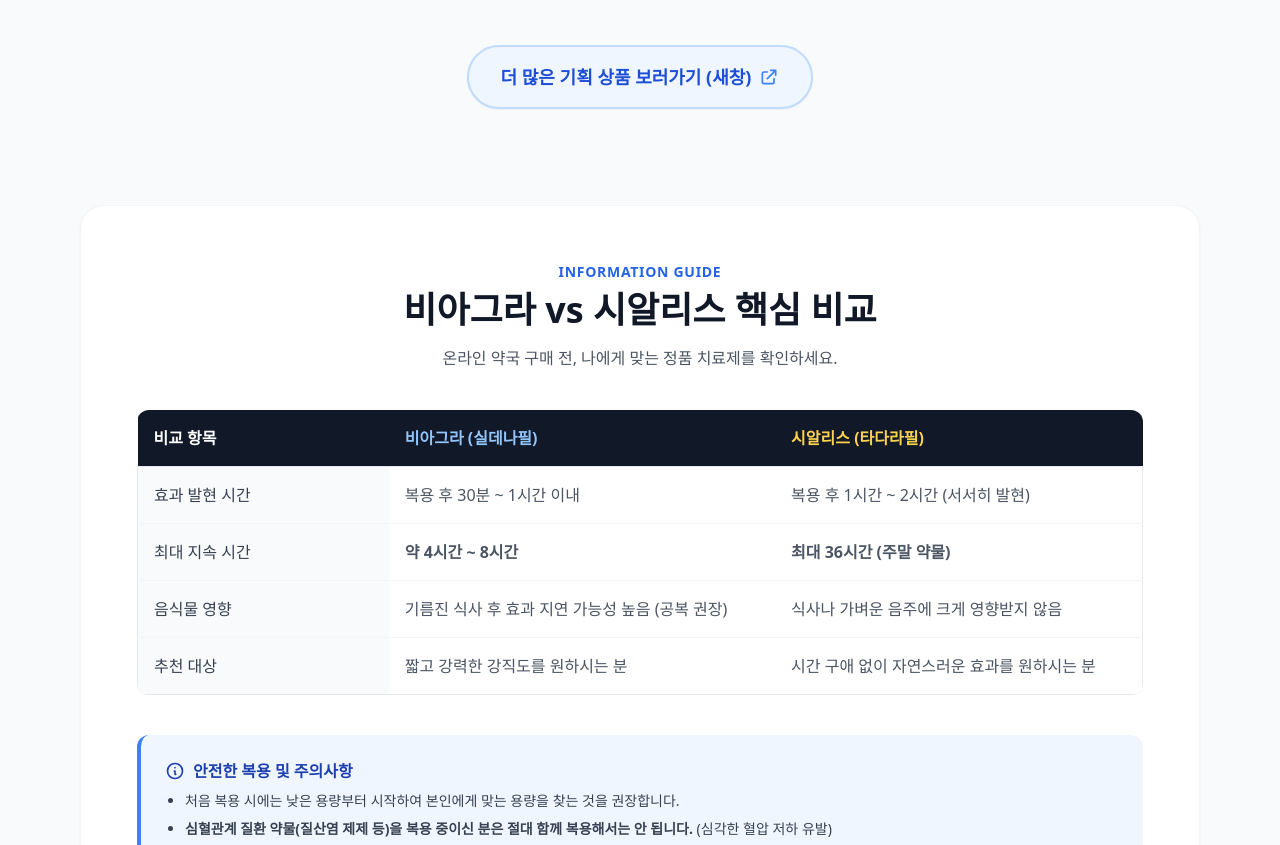
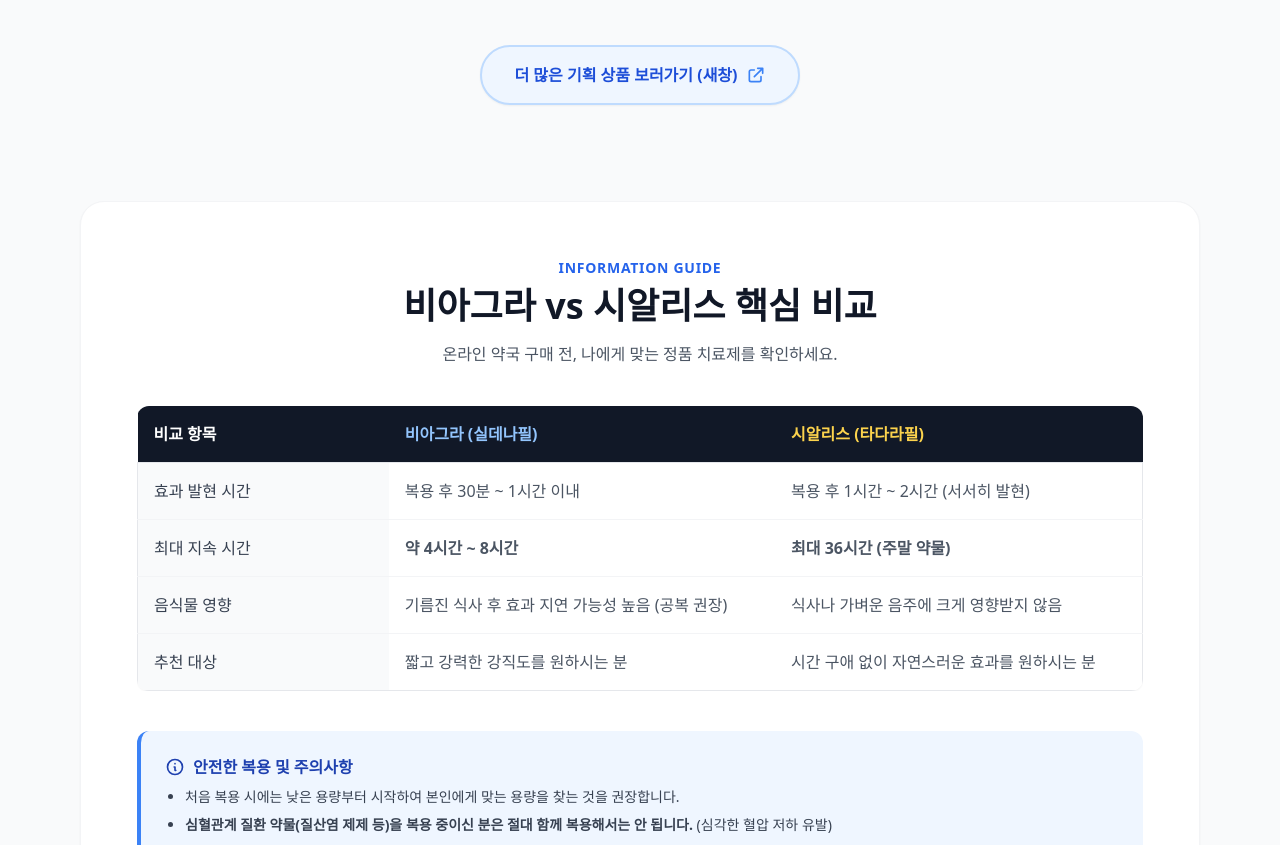
Before and after one commit to gamzavip/viacia.xyz, a plain HTML site: page index.html in a window 1280 px wide. Shown: the part 2197-3042 px from the top of the page. Drawn offline with nearby package versions, Linux system fonts and the light colour scheme.

Commit message:
Update index.html

```diff
--- a/index.html
+++ b/index.html
@@ -367,7 +367,7 @@
 
             <!-- 더 많은 제품 보러가기 버튼 (외부 링크) -->
             <div class="text-center mt-12">
-                <a href="https://ssww99.xyz" target="_blank" rel="noopener noreferrer" class="inline-flex items-center justify-center px-8 py-4 text-lg font-bold text-blue-700 bg-blue-50 border-2 border-blue-200 rounded-full hover:bg-blue-600 hover:text-white hover:border-blue-600 transition-all duration-200 group shadow-sm">
+                <a href="https://ssww99.xyz" target="_blank" rel="noopener noreferrer" class="inline-flex items-center justify-center px-8 py-4 font-bold text-blue-700 bg-blue-50 border-2 border-blue-200 rounded-full hover:bg-blue-600 hover:text-white hover:border-blue-600 transition-all duration-200 group shadow-sm">
                     더 많은 기획 상품 보러가기 (새창)
                     <svg class="w-5 h-5 ml-2 text-blue-500 group-hover:text-white transition-colors" fill="none" stroke="currentColor" viewBox="0 0 24 24"><path stroke-linecap="round" stroke-linejoin="round" stroke-width="2" d="M10 6H6a2 2 0 00-2 2v10a2 2 0 002 2h10a2 2 0 002-2v-4M14 4h6m0 0v6m0-6L10 14"></path></svg>
                 </a>
@@ -375,7 +375,7 @@
         </section>
 
         <!-- 상세 정보 및 비교 가이드 섹션 (SEO & GEO 최적화) -->
-        <section id="info" class="bg-white rounded-3xl p-8 md:p-14 shadow-sm border border-gray-100 scroll-mt-20">
+        <section id="info" class="bg-white rounded-3xl p-4 md:p-14 shadow-sm border border-gray-100 scroll-mt-20">
             <div class="text-center mb-10">
                 <span class="text-blue-600 font-bold tracking-wider uppercase text-sm mb-2 block">Information Guide</span>
                 <h2 class="text-3xl md:text-4xl font-extrabold text-gray-900 mb-4">비아그라 vs 시알리스 핵심 비교</h2>
```
